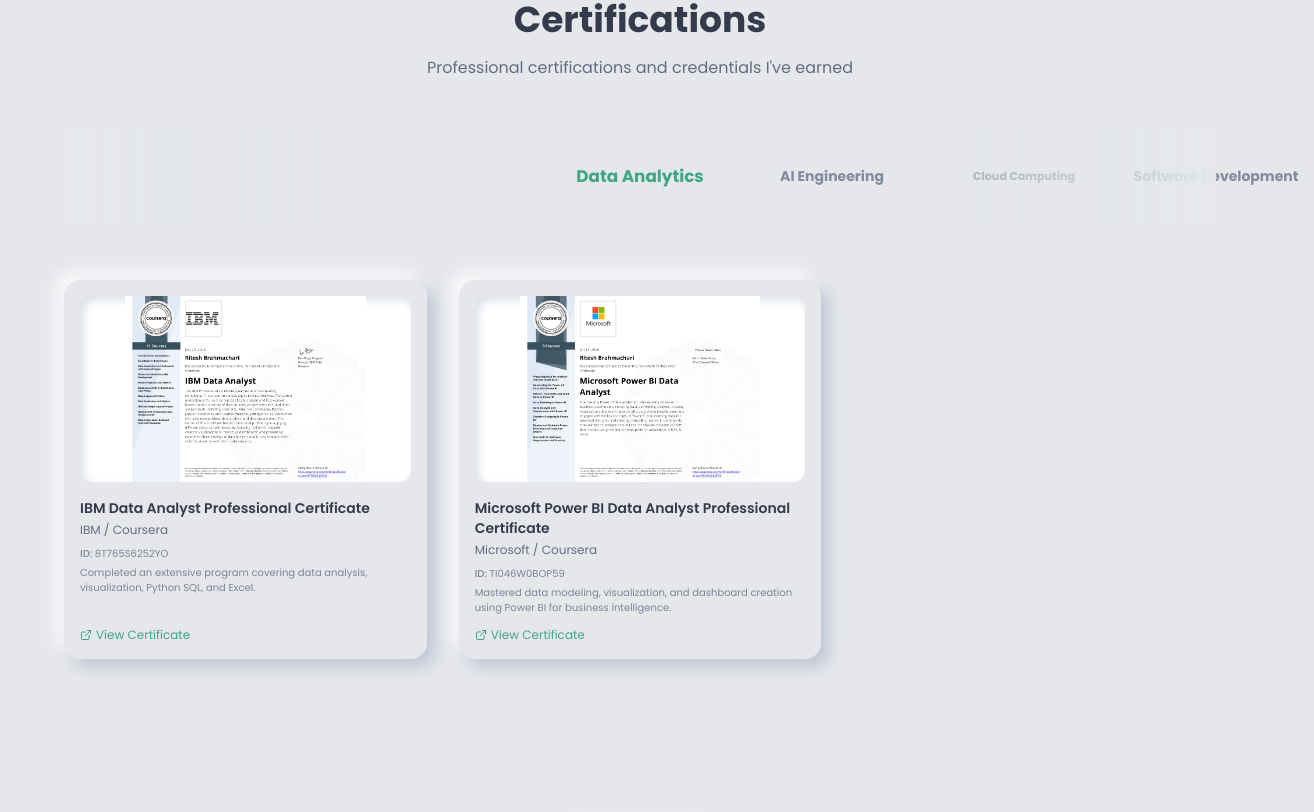
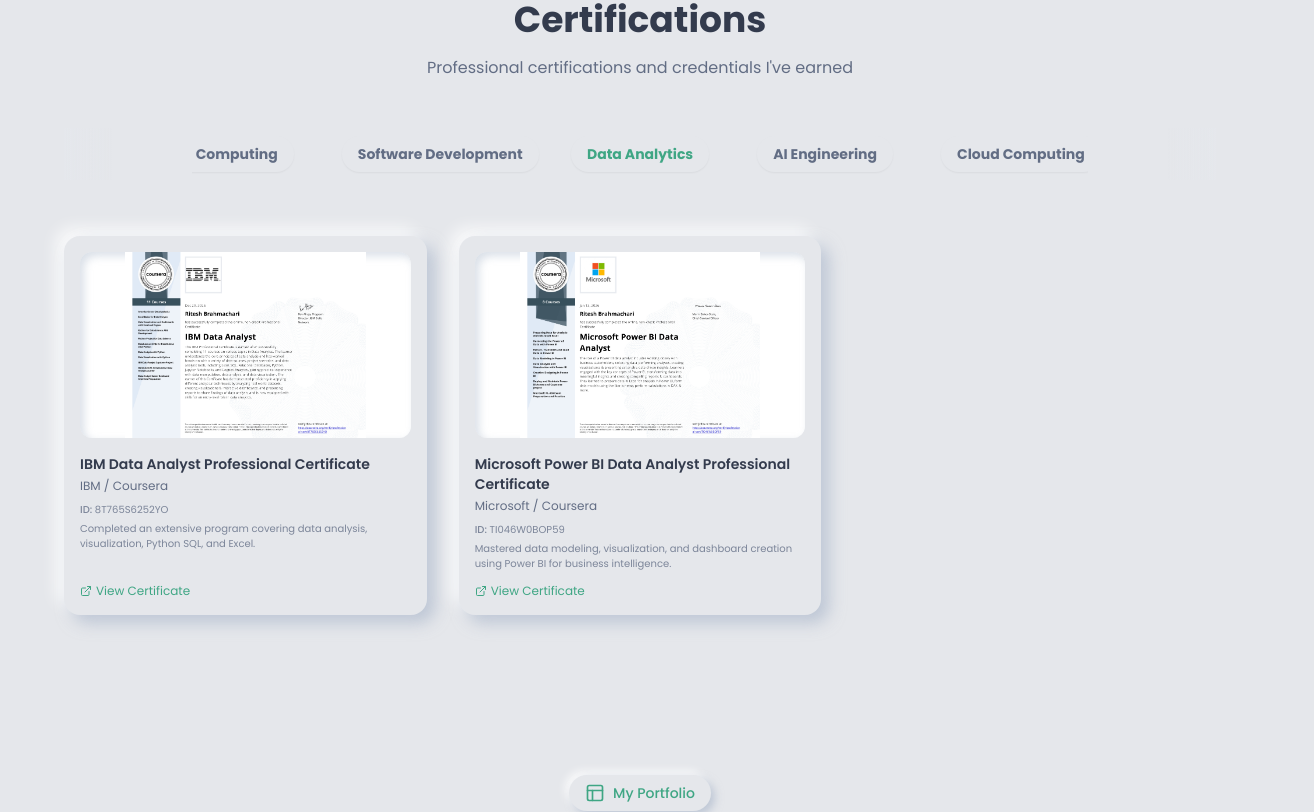
Before and after one commit to Ritesh-456/portfolio, a React (Vite) app: page / in a window 1280 px wide. Shown: the part 2800-3612 px from the top of the page, 1314 px wide, since content can reach past the window. Built offline with nearby package versions, Linux system fonts and the light colour scheme.

Commit message:
fixing the cerificates links

```diff
--- a/src/pages/Index.tsx
+++ b/src/pages/Index.tsx
@@ -18,6 +18,7 @@ import awsCert from "../../assets/certificate_images/cloud/AWS_Fundamentals_QVUE
 import ibmFullStackCert from "../../assets/certificate_images/software_developer/IBM_Full_Stack_Software_SHHZOCK27GBK.webp";
 import { ChevronDown } from "lucide-react";
 import { useScrollHeader } from "@/hooks/useScrollHeader";
+import { useIsMobile } from "@/hooks/use-mobile";
 import useEmblaCarousel from "embla-carousel-react";
 import {
   Code2,
@@ -185,48 +186,10 @@ const Index = () => {
   const [activeCategory, setActiveCategory] = useState<"Data Analytics" | "AI Engineering" | "Cloud Computing" | "Software Development">("Data Analytics");
   const { displayedText, isDone: isNameTyped } = useTypewriter("Ritesh Brahmachari", 100, 1000);
   const [emblaRef, emblaApi] = useEmblaCarousel({ loop: true, align: "center", dragFree: false, skipSnaps: false });
-  const [tweenValues, setTweenValues] = useState<number[]>([]);
 
-  const onScroll = useCallback(() => {
-    if (!emblaApi) return;
-
-    const engine = emblaApi.internalEngine();
-    const scrollProgress = emblaApi.scrollProgress();
-
-    const styles = emblaApi.scrollSnapList().map((scrollSnap, index) => {
-      let diffToTarget = scrollSnap - scrollProgress;
-
-      // Handle loop
-      if (engine.options.loop) {
-        engine.slideLooper.loopPoints.forEach((loopItem) => {
-          const target = loopItem.target();
-          if (index === loopItem.index && target !== 0) {
-            const sign = Math.sign(target);
-            if (sign === -1) diffToTarget = scrollSnap - (1 + scrollProgress);
-            if (sign === 1) diffToTarget = scrollSnap + (1 - scrollProgress);
-          }
-        });
-      }
-
-      const tweenValue = 1 - Math.abs(diffToTarget * 2); // Amplify the effect
-      return Math.max(0, Math.min(1, tweenValue));
-    });
-
-    setTweenValues(styles);
-  }, [emblaApi]);
-
-  useEffect(() => {
-    if (!emblaApi) return;
-
-    onScroll();
-    emblaApi.on("scroll", onScroll);
-    emblaApi.on("reInit", onScroll);
-
-    return () => {
-      emblaApi.off("scroll", onScroll);
-      emblaApi.off("reInit", onScroll);
-    };
-  }, [emblaApi, onScroll]);
+  const categories = Object.keys(certifications) as Array<keyof typeof certifications>;
+  // Duplicate categories to ensure smooth looping
+  const duplicatedCategories = [...categories, ...categories, ...categories];
 
   const handleCategoryClick = (category: typeof activeCategory, index: number) => {
     setActiveCategory(category);
@@ -240,10 +203,12 @@ const Index = () => {
     if (!emblaApi) return;
 
     const onSelect = () => {
+      if (!emblaApi) return;
       const index = emblaApi.selectedScrollSnap();
-      const categories = Object.keys(certifications) as Array<keyof typeof certifications>;
-      if (categories[index]) {
-        setActiveCategory(categories[index]);
+      // Calculate true index based on original categories length
+      const trueIndex = index % categories.length;
+      if (categories[trueIndex]) {
+        setActiveCategory(categories[trueIndex]);
       }
     };
 
@@ -487,33 +452,20 @@ const Index = () => {
 
           {/* Certificate Navigation Carousel */}
           <div className="mb-14 relative px-8 flex justify-center">
-            <div className="overflow-visible max-w-sm w-full" ref={emblaRef}>
-              <div className="flex touch-pan-y items-center h-24 perspective-1000">
-                {(Object.keys(certifications) as Array<keyof typeof certifications>).map((category, index) => {
-                  const tweenValue = tweenValues[index] || 0;
-                  const scale = 0.8 + (tweenValue * 0.4); // 0.8 to 1.2
-                  const opacity = 0.5 + (tweenValue * 0.5); // 0.5 to 1.0
-                  const rotateX = (1 - tweenValue) * 45; // 0 to 45 deg
-
+            <div className="overflow-hidden w-full max-w-4xl" ref={emblaRef}>
+              <div className="flex touch-pan-y items-center gap-4">
+                {duplicatedCategories.map((category, index) => {
                   return (
                     <button
-                      key={category}
-                      onClick={() => handleCategoryClick(category, index)}
+                      key={`${category}-${index}`}
+                      onClick={() => emblaApi && emblaApi.scrollTo(index)}
                       className={`
-                        flex-[0_0_50%] min-w-0 px-4 py-2 rounded-xl text-sm font-bold transition-all duration-300 whitespace-nowrap
+                        flex-[0_0_auto] min-w-0 px-4 py-2 rounded-xl text-sm font-bold transition-all duration-300 whitespace-nowrap
                         flex items-center justify-center
-                        ${activeCategory === category
-                          ? 'text-primary'
-                          : 'text-muted-foreground'
-                        }
+                        ${activeCategory === category ? 'text-primary scale-105' : 'text-muted-foreground hover:text-foreground'}
                       `}
-                      style={{
-                        transform: `scale(${scale})`,
-                        opacity: opacity,
-                        zIndex: Math.round(tweenValue * 10),
-                      }}
                     >
-                      <span className={`px-4 py-2 rounded-full ${activeCategory === category ? 'neu-card-pressed' : ''}`}>
+                      <span className={`px-4 py-2 rounded-full whitespace-nowrap shadow-sm ${activeCategory === category ? 'neu-card-pressed' : 'neu-card-flat'}`}>
                         {category}
                       </span>
                     </button>
@@ -523,8 +475,8 @@ const Index = () => {
             </div>
 
             {/* Fade gradients for visual cue of scrollability */}
-            <div className="absolute left-0 top-0 bottom-0 w-1/4 bg-gradient-to-r from-background to-transparent z-10 pointer-events-none" />
-            <div className="absolute right-0 top-0 bottom-0 w-1/4 bg-gradient-to-l from-background to-transparent z-10 pointer-events-none" />
+            <div className="absolute left-0 top-0 bottom-0 w-12 bg-gradient-to-r from-background to-transparent z-10 pointer-events-none" />
+            <div className="absolute right-0 top-0 bottom-0 w-12 bg-gradient-to-l from-background to-transparent z-10 pointer-events-none" />
           </div>
 
           <div className="grid grid-cols-1 sm:grid-cols-2 lg:grid-cols-3 gap-8">
```
